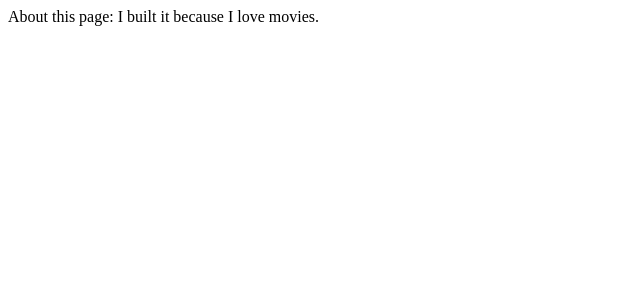
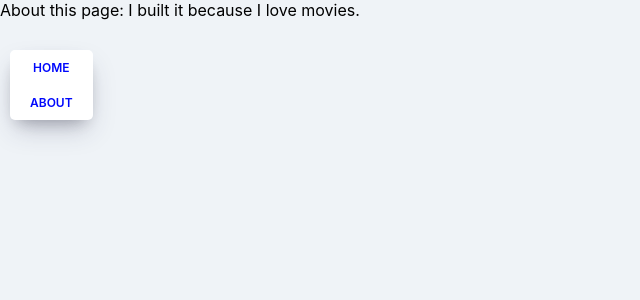
Before and after one commit to Moong0122/movie_app_2020, a React (Create React App) app: page /#/about in a window 1280 px wide. Shown: the top 300 px of the page, without its empty margins (0-640 px from the left). Built offline with nearby package versions, Linux system fonts and the light colour scheme.

Commit message:
building navigator & studying props

```diff
--- /dev/null
+++ b/src/App.css
@@ -0,0 +1,12 @@
+* {
+  box-sizing: border-box;
+}
+
+body {
+  margin: 0;
+  padding: 0;
+  font-family: -apple-system, BlinkMacSystemFont, "Segoe UI", Roboto, Oxygen,
+    Ubuntu, Cantarell, "Open Sans", "Helvetica Neue", sans-serif;
+  background-color: #eff3f7;
+  height: 100%;
+}
--- a/src/App.js
+++ b/src/App.js
@@ -1,11 +1,18 @@
 import React from "react";
 import { HashRouter, Route } from "react-router-dom";
+import Home from "./routes/Home";
 import About from "./routes/About";
+import Detail from "./routes/Detail";
+import Navigation from "./components/Navigation";
+import "./App.css";
 
 function App() {
   return (
     <HashRouter>
+      <Navigation />
+      <Route path="/" exact={true} component={Home} />
       <Route path="/about" component={About} />
+      <Route path="/movie/:id" component={Detail} />
     </HashRouter>
   );
 }
--- a/src/components/Movie.css
+++ b/src/components/Movie.css
@@ -2,15 +2,20 @@
   width: 45%;
   background-color: white;
   margin-bottom: 70px;
-  display: flex;
-  align-items: flex-start;
-  justify-content: space-between;
   font-weight: 300;
   padding: 20px;
   border-radius: 5px;
   color: #adaeb9;
   box-sizing: 0 13px 27px -5px rgba(50, 50, 93, 0.25),
     0 8px 16px -8px rgba(0, 0, 0, 0.3), 0 -6px 16px -6px rgba(0, 0, 0, 0.025);
+}
+
+.movies .movie a {
+  display: flex;
+  align-items: flex-start;
+  justify-content: space-between;
+  text-decoration: none;
+  color: inherit;
 }
 
 .movie img {
--- a/src/components/Movie.js
+++ b/src/components/Movie.js
@@ -1,11 +1,23 @@
 import React from "react";
+import { Link } from "react-router-dom";
 import PropTypes from "prop-types";
 import "./Movie.css";
-import "./App.css";
 
-function Movie({ year, title, summary, poster, genres }) {
+function Movie({ id, year, title, summary, poster, genres }) {
   return (
     <div className="movie">
+      <Link
+        to={{
+          pathname: `/movie/${id}`,
+          state: {
+            year,
+            title,
+            summary,
+            poster,
+            genres
+          }
+        }}
+      >
         <img src={poster} alt={title} title={title} />
         <div className="movie__data">
           <h3 className="movie__title">{title}</h3>
@@ -19,6 +31,7 @@ function Movie({ year, title, summary, poster, genres }) {
           </ul>
           <p className="movie__summary">{summary.slice(0, 180)}...</p>
         </div>
+      </Link>
     </div>
   );
 }
--- /dev/null
+++ b/src/components/Navigation.css
@@ -0,0 +1,25 @@
+.nav {
+  position: fixed;
+  top: 50px;
+  left: 10px;
+  display: flex;
+  flex-direction: column;
+  background-color: white;
+  padding: 10px 20px;
+  box-shadow: 0 13px 27px -5px rgba(50, 50, 93, 0.25),
+    0 8px 16px -8px rgba(0, 0, 0, 0.3), 0 -6px 16px -6px rgba(0, 0, 0, 0.025);
+  border-radius: 5px;
+}
+
+.nav a {
+  text-decoration: none;
+  color: #0008fc;
+  text-transform: uppercase;
+  font-size: 12px;
+  text-align: center;
+  font-weight: 600;
+}
+
+.nav a:not(:last-child) {
+  margin-bottom: 20px;
+}
--- /dev/null
+++ b/src/components/Navigation.js
@@ -0,0 +1,14 @@
+import React from "react";
+import { Link } from "react-router-dom";
+import "./Navigation.css";
+
+function Navigation() {
+  return (
+    <div className="nav">
+      <Link to="/">Home</Link>
+      <Link to="/about">About</Link>
+    </div>
+  );
+}
+
+export default Navigation;
--- /dev/null
+++ b/src/routes/About.css
@@ -0,0 +1,20 @@
+.about__container {
+  box-shadow: 0 13px 27px -5px rgba(50, 50, 93, 0.25),
+    0 8px 16px -8px rgba(0, 0, 0, 0.3), 0 -6px 16px -6px rgba(0, 0, 0, 0.025);
+  padding: 20px;
+  border-radius: 5px;
+  background-color: white;
+  margin: 0 auto;
+  margin-top: 100px;
+  max-width: 25%;
+  font-weight: 300;
+}
+
+.about__container span:first-child {
+  font-size: 20px;
+}
+
+.about__container span:last-child {
+  display: block;
+  margin-top: 10px;
+}
--- a/src/routes/About.js
+++ b/src/routes/About.js
@@ -1,4 +1,5 @@
 import React from "react";
+import "./About.css";
 
 function About() {
   return <span>About this page: I built it because I love movies.</span>;
--- /dev/null
+++ b/src/routes/Detail.js
@@ -0,0 +1,20 @@
+import React from "react";
+
+class Detail extends React.Component {
+  componentDidMount() {
+    const { location, history } = this.props;
+    if (location.state === undefined) {
+      history.push("/");
+    }
+  }
+  render() {
+    const { location } = this.props;
+    if (location.state) {
+      return <span>{location.state.title}</span>;
+    } else {
+      return null;
+    }
+  }
+}
+
+export default Detail;
--- a/src/routes/Home.css
+++ b/src/routes/Home.css
@@ -1,19 +1,3 @@
-* {
-  box-sizing: border-box;
-}
-
-body {
-  margin: 0;
-  padding: 0;
-  font-family: -apple-system, BlinkMacSystemFont, "Segoe UI", Roboto, Oxygen,
-    Ubuntu, Cantarell, "Open Sans", "Helvetica Neue", sans-serif;
-  background-color: #eff3f7;
-  height: 100%;
-}
-
-html,
-body,
-#root,
 .container {
   height: 100%;
   display: flex;
--- a/src/routes/Home.js
+++ b/src/routes/Home.js
@@ -49,4 +49,4 @@ class Home extends React.Component {
   }
 }
 
-export default App;
+export default Home;
```
Lines whose indentation alone changed are shown as unchanged.
